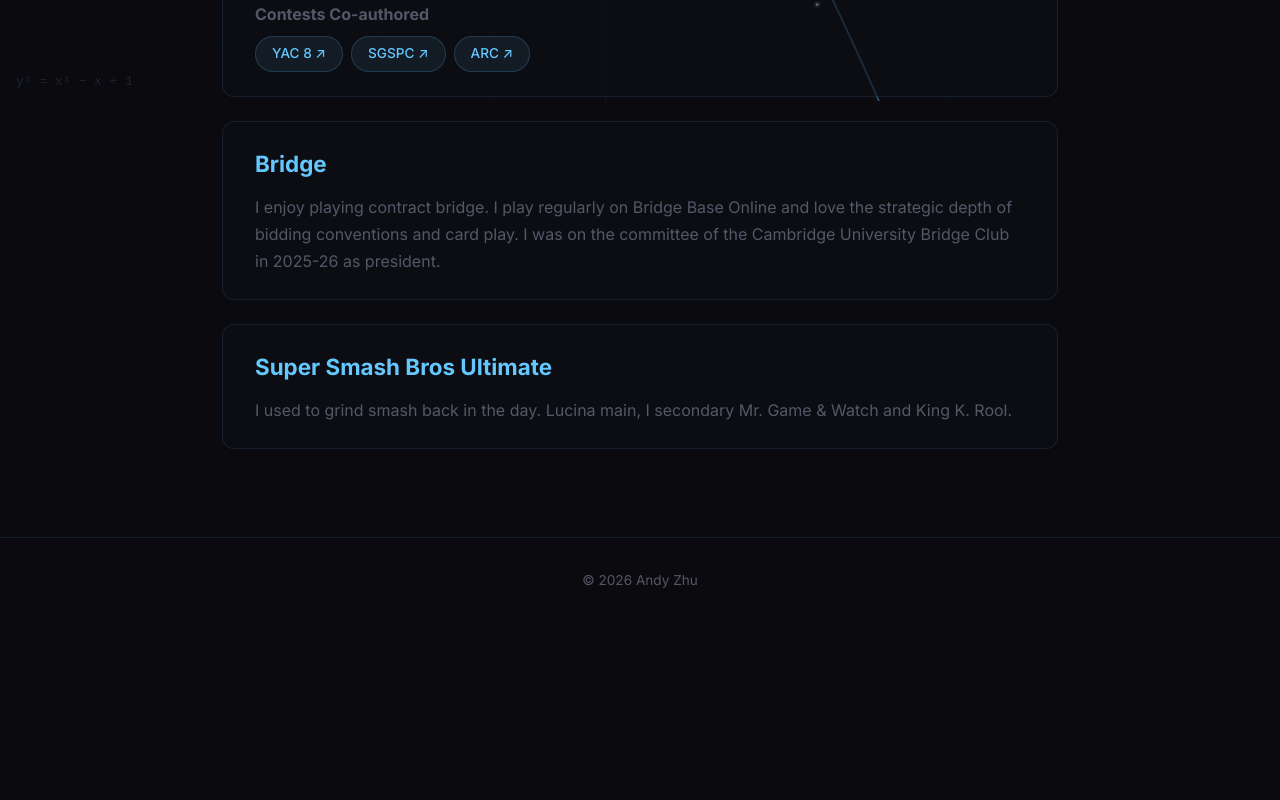
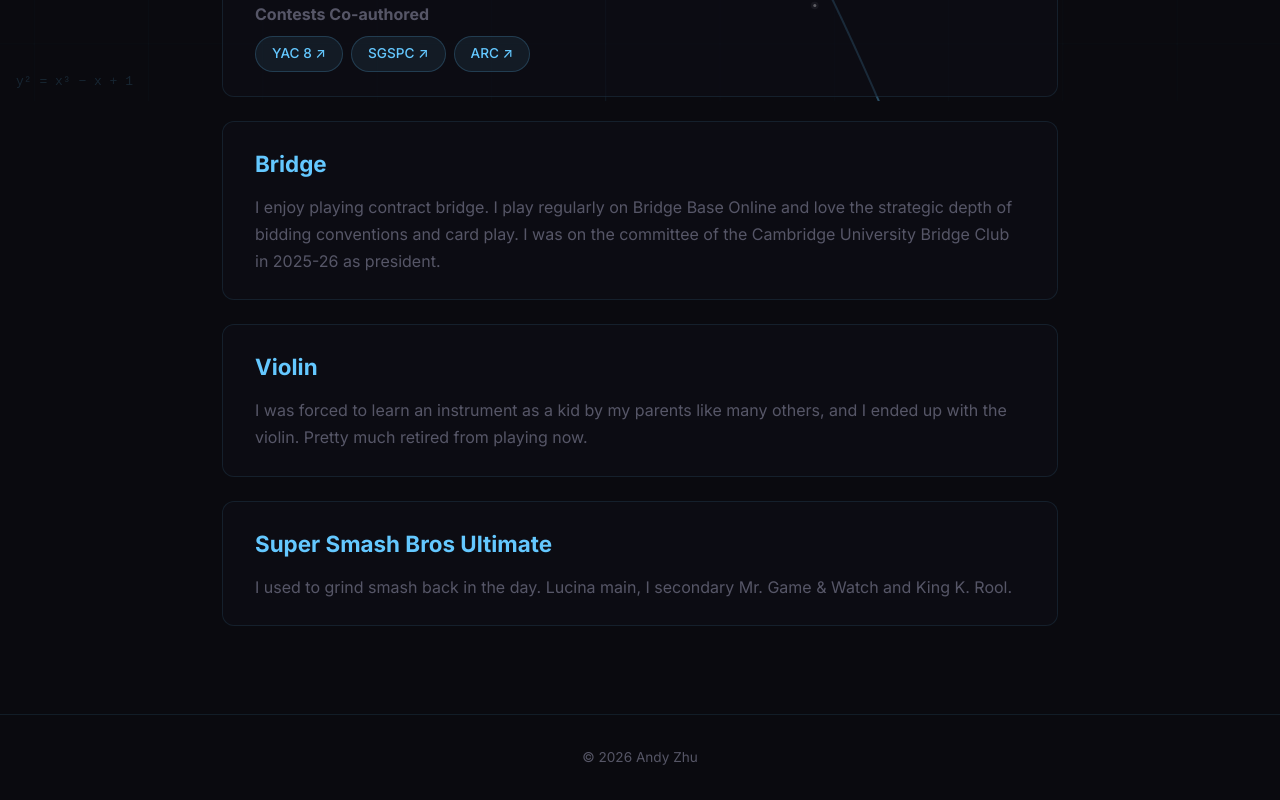
Before and after one commit to andyzhu23/andyzhu23.github.io, a React (Vite) app: page /interests in a window 1280 px wide. Shown: the part 699-1499 px from the top of the page. Before the commit the page ends 1323 px from the top, so only its background shows below. Built offline with nearby package versions, Linux system fonts and the light colour scheme; no server answers.

Commit message:
added violin as an interest

```diff
--- a/src/pages/Interests.tsx
+++ b/src/pages/Interests.tsx
@@ -58,6 +58,13 @@ export default function Interests() {
       </section>
 
       <section className="interest-section card">
+        <h2>Violin</h2>
+        <p>
+          I was forced to learn an instrument as a kid by my parents like many others, and I ended up with the violin. Pretty much retired from playing now.
+        </p>
+      </section>
+
+      <section className="interest-section card">
         <h2>Super Smash Bros Ultimate</h2>
         <p>
           I used to grind smash back in the day. Lucina main, I secondary Mr. Game & Watch and King K. Rool.
```
